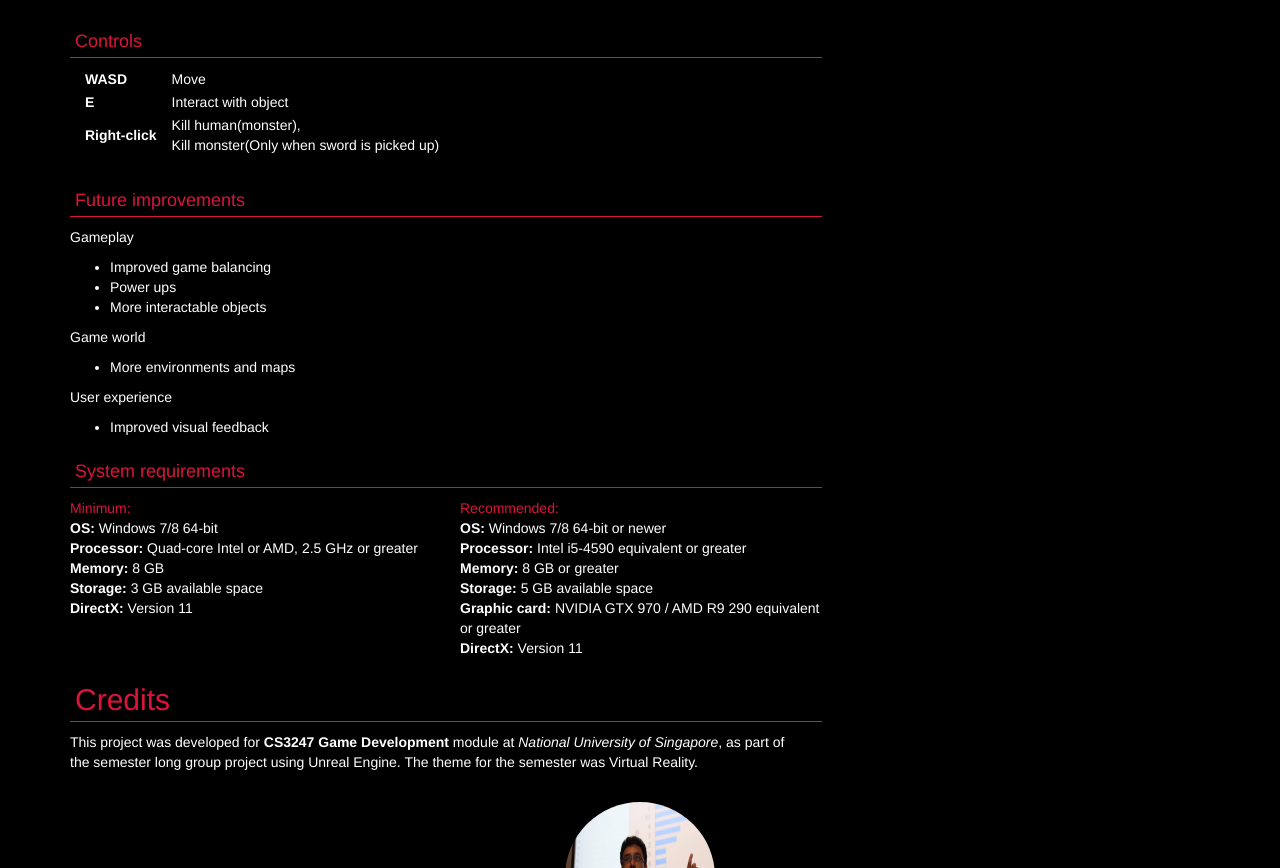
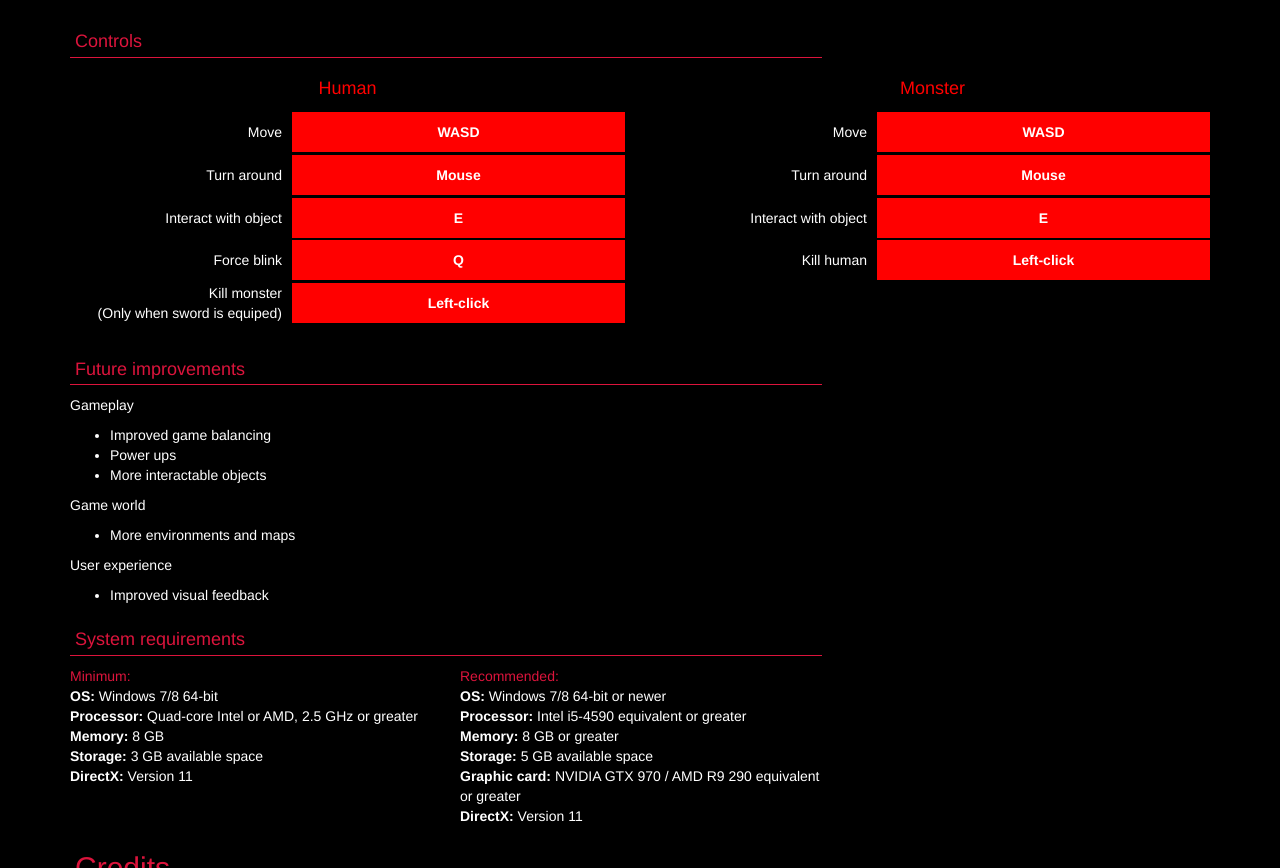
Before and after one commit to nopol10/cs3247_eyecontact, a plain HTML site: page index.html in a window 1280 px wide. Shown: the part 2394-3262 px from the top of the page. Drawn offline with nearby package versions, Linux system fonts and the light colour scheme.

Commit message:
Fix missing control keys in page. Fix ip connection instructions.

```diff
--- a/css/styles.css
+++ b/css/styles.css
@@ -1,11 +1,13 @@
 body {
     background-color: black;
     color: white;
+    height: 100%;
 }
 
 td {
     padding-top: .1em;
     padding-bottom: .1em;
+    height: 100%;
 }
 
 a {
@@ -81,6 +83,28 @@ a:hover {
 
 .control-table {
     padding-left: 15px;
+    width: 100%;
+}
+
+.control-header {
+    color: red;
+    text-align: center;
+}
+
+.control-action-container {
+    width: 40%;
+}
+
+.control-action {
+    text-align: right;
+    padding-right: 10px;
+}
+
+.control-keys {
+    background-color: red;
+    text-align: center;
+
+    padding: 10px;
 }
 
 .credit-image {
--- a/index.html
+++ b/index.html
@@ -8,7 +8,7 @@
     <title>Eye Contact</title>
 
     <link href="css/bootstrap.min.css" rel="stylesheet" type="text/css" async>
-    <link rel="stylesheet" href="fancybox/source/jquery.fancybox.css" type="text/css" media="screen" />
+    <link rel="stylesheet" href="fancybox/source/jquery.fancybox.css" type="text/css" media="screen" / async>
     <link rel="stylesheet" href="css/font-awesome.min.css">
     <link href="css/styles.css" rel="stylesheet" type="text/css" async>
 </head>
@@ -253,19 +253,132 @@
                     <h4 class="header-titles"> Controls </h4>
                 </div>
 
-                <div class="col-sm-8">
-                    <table>
+                <div class="col-md-6 col-sm-6">
+                    <table class="control-table">
                         <tr>
-                            <td class="control-table"> <b>WASD</b> </td>
-                            <td class="control-table"> Move </td>
+                            <td class="control-header" colspan="2">
+                                <h4>Human</h4>
+                            </td>
                         </tr>
                         <tr>
-                            <td class="control-table"> <b>E</b> </td>
-                            <td class="control-table"> Interact with object </td>
+                            <td class="control-action-container">
+                                <div class="control-action">
+                                    Move
+                                </div>
+                            </td>
+                            <td>
+                                <div class="control-keys">
+                                    <b>WASD</b>
+                                </div>
+                            </td>
                         </tr>
                         <tr>
-                            <td class="control-table"> <b>Right-click</b> </td>
-                            <td class="control-table"> Kill human(monster), <br /> Kill monster(Only when sword is picked up) </td>
+                            <td class="control-action-container">
+                                <div class="control-action">
+                                    Turn around
+                                </div>
+                            </td>
+                            <td>
+                                <div class="control-keys">
+                                    <b>Mouse</b>
+                                </div>
+                            </td>
+                        </tr>
+                        <tr>
+                            <td>
+                                <div class="control-action">
+                                    Interact with object
+                                </div>
+                            </td>
+                            <td>
+                                <div class="control-keys">
+                                    <b>E</b>
+                                </div>
+                            </td>
+                        </tr>
+
+                        <tr>
+                            <td>
+                                <div class="control-action">
+                                    Force blink
+                                </div>
+                            </td>
+                            <td>
+                                <div class="control-keys">
+                                    <b>Q</b>
+                                </div>
+                            </td>
+                        </tr>
+                        <tr>
+                            <td>
+                                <div class="control-action">
+                                    Kill monster <br />
+                                    (Only when sword is equiped)
+                                </div>
+                            </td>
+                            <td>
+                                <div class="control-keys">
+                                    <b>Left-click</b>
+                                </div>
+                            </td>
+                        </tr>
+                    </table>
+                </div>
+
+                <div class="col-md-6 col-sm-6">
+                    <table class="control-table">
+                        <tr>
+                            <td class="control-header" colspan="2">
+                                <h4>Monster</h4>
+                            </td>
+                        </tr>
+                        <tr>
+                            <td class="control-action-container">
+                                <div class="control-action">
+                                    Move
+                                </div>
+                            </td>
+                            <td>
+                                <div class="control-keys">
+                                    <b>WASD</b>
+                                </div>
+                            </td>
+                        </tr>
+                        <tr>
+                            <td class="control-action-container">
+                                <div class="control-action">
+                                    Turn around
+                                </div>
+                            </td>
+                            <td>
+                                <div class="control-keys">
+                                    <b>Mouse</b>
+                                </div>
+                            </td>
+                        </tr>
+                        <tr>
+                            <td>
+                                <div class="control-action">
+                                    Interact with object
+                                </div>
+                            </td>
+                            <td>
+                                <div class="control-keys">
+                                    <b>E</b>
+                                </div>
+                            </td>
+                        </tr>
+                        <tr>
+                            <td>
+                                <div class="control-action">
+                                    Kill human
+                                </div>
+                            </td>
+                            <td>
+                                <div class="control-keys">
+                                    <b>Left-click</b>
+                                </div>
+                            </td>
                         </tr>
                     </table>
                 </div>
```
Also changed, not shown: instructions.html (+2 -2 lines).
